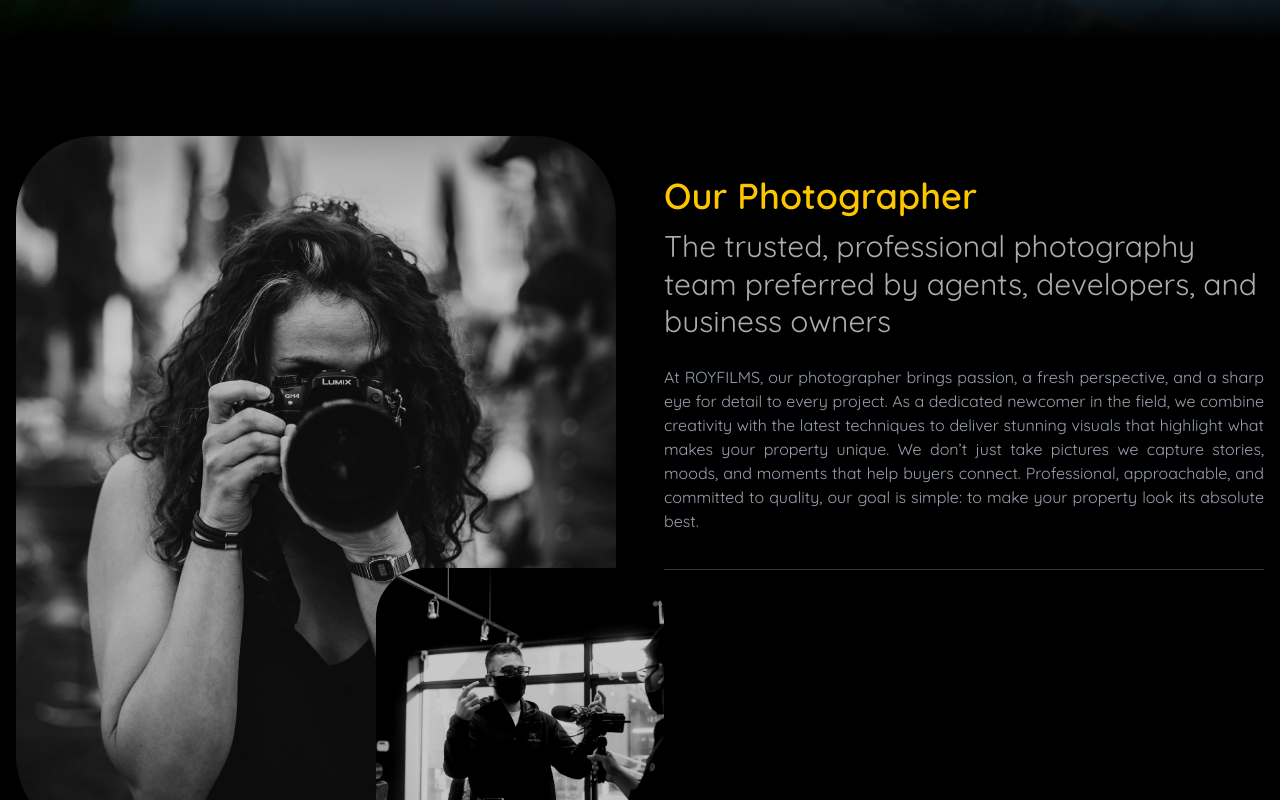
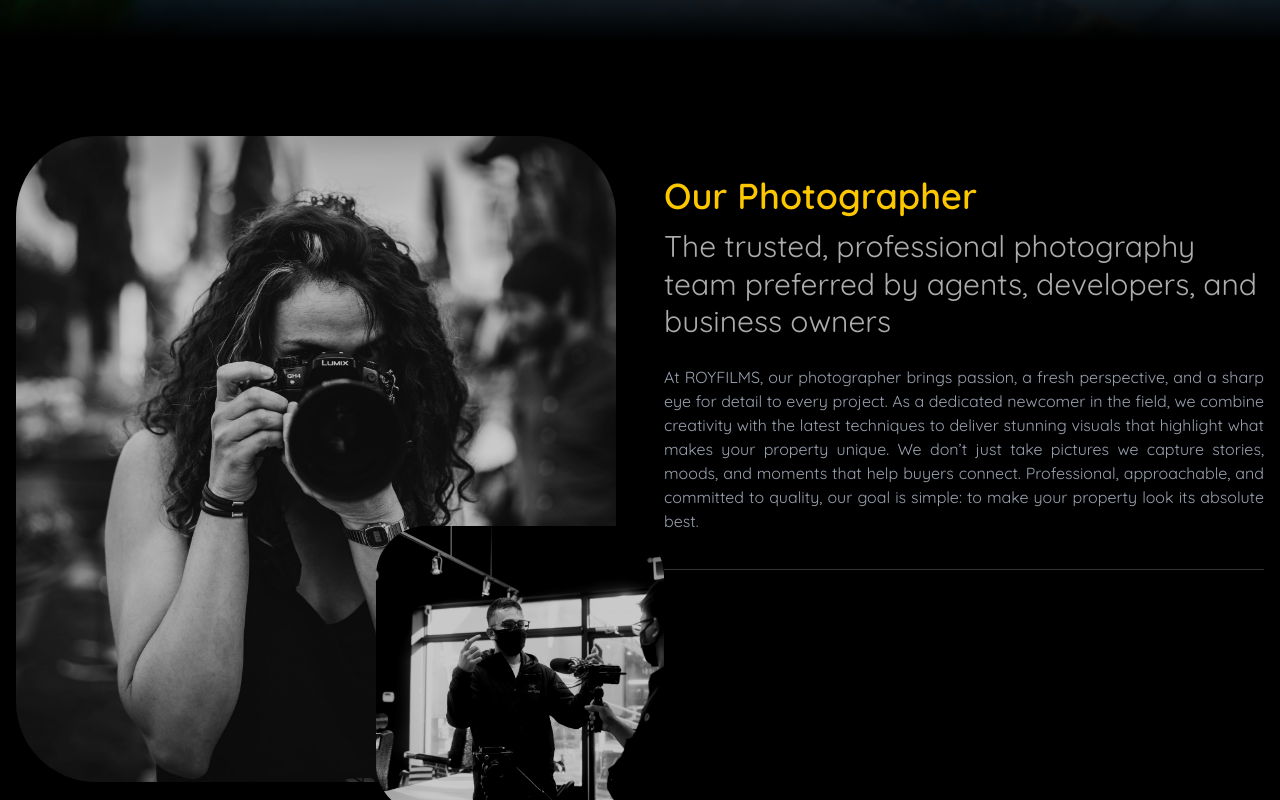
Before and after one commit to Ravindu200232/photoShop_frontend, a React (Vite) app in the folder frontend/: page / in a window 1280 px wide. Shown: the part 820-1620 px from the top of the page. Built offline with nearby package versions, Linux system fonts and the light colour scheme; no server answers.

Commit message:
Update team.jsx

```diff
--- a/frontend/src/components/team.jsx
+++ b/frontend/src/components/team.jsx
@@ -17,7 +17,7 @@
               <img
                 src={"./t1.jpg"}
                 alt="Photographer 1"
-                className="w-full h-[700px] object-cover rounded-[80px] brightness-75 contrast-115 saturate-100"
+                className="w-full  rounded-[80px] brightness-75 contrast-115 saturate-100"
               />
             </div>
             <div
@@ -27,7 +27,7 @@
               <img
                 src={"./t3.jpg"}
                 alt="Photographer 2"
-                className="w-full h-[300px]  object-cover  rounded-[50px] brightness-75 contrast-115 saturate-100"
+                className="w-full   rounded-[50px] brightness-75 contrast-115 saturate-100"
               />
             </div>
           </div>
```
